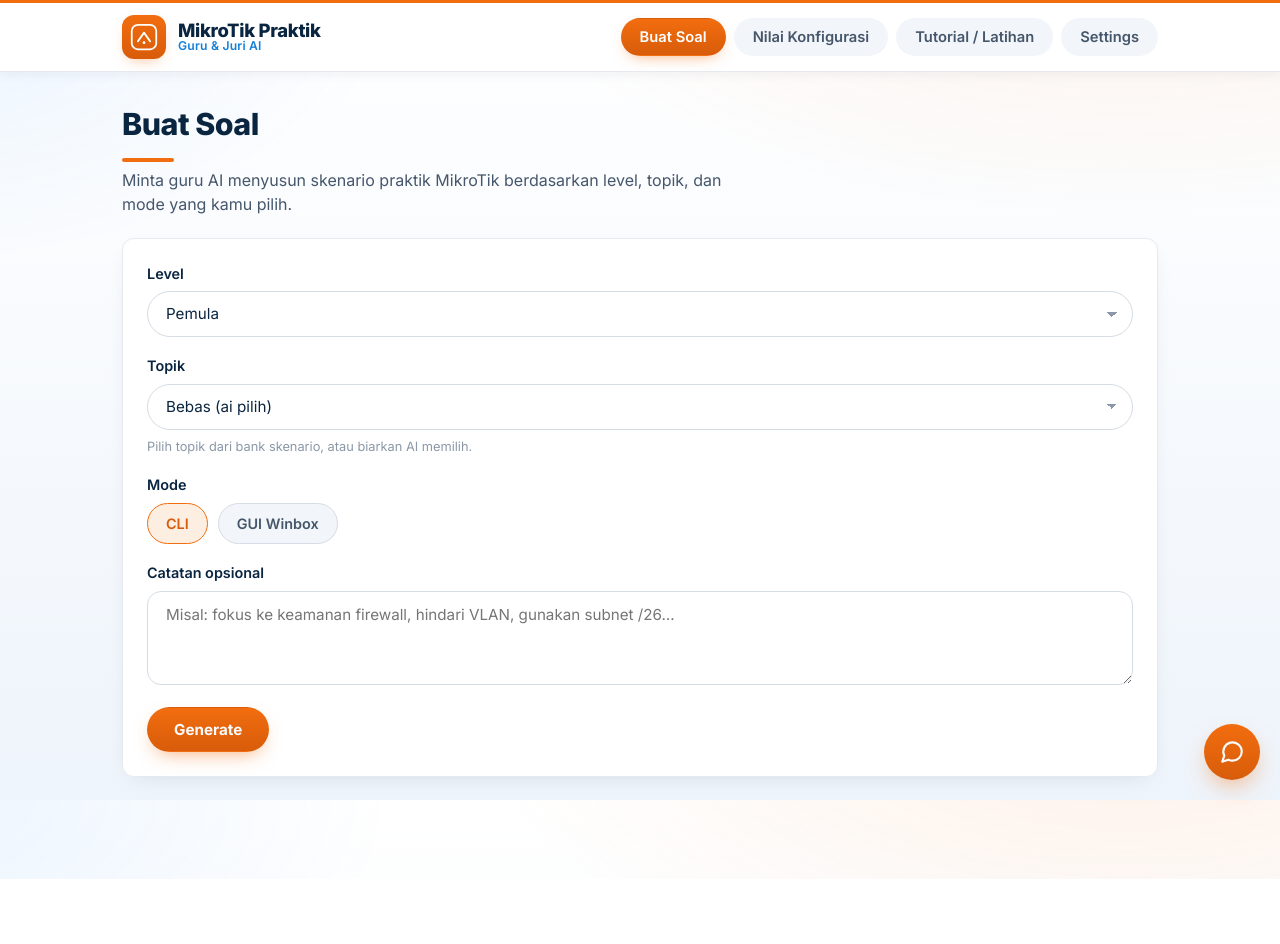
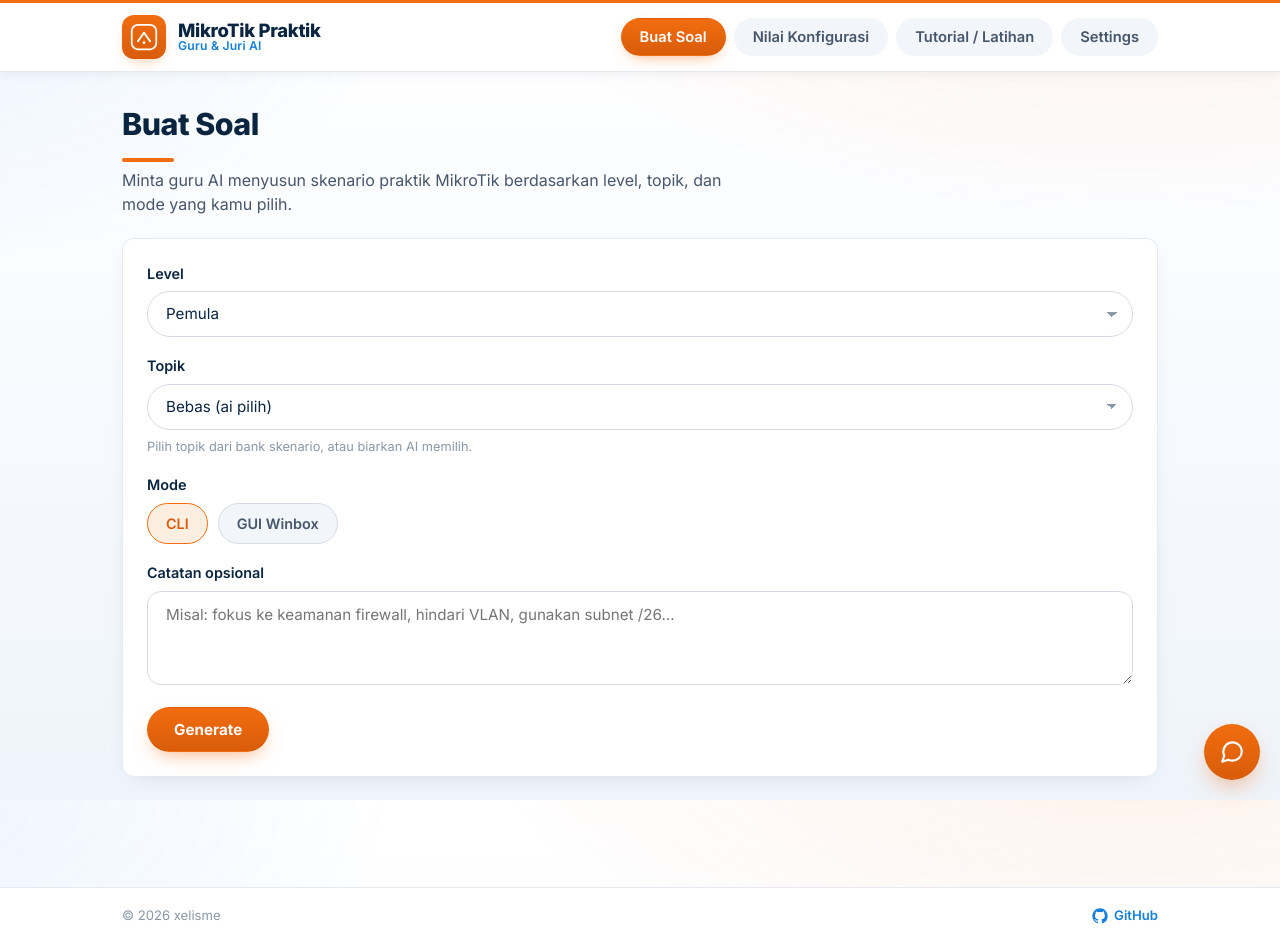
Before and after one commit to xelisme/MikroTik-Praktik, a website: page public/index.html in a window 1280 px wide. Before the commit the page ends 879 px from the top, so only its background shows below. Drawn offline with Linux system fonts and the light colour scheme; no server answers.

Commit message:
feat: copyright footer + 30-min LLM key auto-clear
- Add site footer with © 2026 xelisme and GitHub link (ruangguru style)
- LLM credentials auto-expire 30 min after being saved: store.js sets
  expiresAt on save and wipes the key from disk on lapse; settings routes
  expose expiresAt; llm.js omits Authorization when no key is set
- Add Settings-panel note explaining the auto-clear

```diff
--- a/public/index.html
+++ b/public/index.html
@@ -320,10 +320,22 @@
           </div>
         </form>
         <p class="note">Catatan: API key tidak pernah dikirim kembali oleh server. Status di atas hanya menunjukkan apakah sudah terkonfigurasi.</p>
+        <p class="note">🔒 Kunci API akan otomatis dihapus setelah 30 menit untuk keamanan, lalu perlu dimasukkan kembali.</p>
       </div>
     </section>
 
   </main>
+
+  <!-- Copyright footer -->
+  <footer class="site-footer">
+    <div class="site-footer__inner">
+      <span class="site-footer__copy">© 2026 xelisme</span>
+      <a class="site-footer__link" href="https://github.com/xelisme" target="_blank" rel="noopener">
+        <svg viewBox="0 0 24 24" width="16" height="16" aria-hidden="true" fill="currentColor"><path d="M12 .5C5.7.5.5 5.7.5 12c0 5.1 3.3 9.4 7.9 10.9.6.1.8-.2.8-.5v-2c-3.2.7-3.9-1.4-3.9-1.4-.5-1.3-1.3-1.7-1.3-1.7-1-.7.1-.7.1-.7 1.1.1 1.7 1.1 1.7 1.1 1 1.7 2.6 1.2 3.3.9.1-.7.4-1.2.7-1.5-2.6-.3-5.3-1.3-5.3-5.7 0-1.3.5-2.3 1.2-3.1-.1-.3-.5-1.5.1-3.1 0 0 1-.3 3.3 1.2a11.5 11.5 0 0 1 6 0C17 4.7 18 5 18 5c.6 1.6.2 2.8.1 3.1.8.8 1.2 1.8 1.2 3.1 0 4.4-2.7 5.4-5.3 5.7.4.4.8 1.1.8 2.2v3.3c0 .3.2.6.8.5A11.5 11.5 0 0 0 23.5 12C23.5 5.7 18.3.5 12 .5Z"/></svg>
+        GitHub
+      </a>
+    </div>
+  </footer>
 
   <!-- Toast container -->
   <div class="toast-wrap" id="toast-wrap" aria-live="polite"></div>
--- a/public/style.css
+++ b/public/style.css
@@ -543,6 +543,36 @@ select:focus, input:focus, textarea:focus {
 .chat__input textarea { flex: 1; resize: none; min-height: 42px; max-height: 120px; line-height: 1.45; }
 .chat__send { flex: 0 0 auto; }
 
+/* ===================== Footer ===================== */
+.site-footer {
+  border-top: 1px solid var(--line);
+  background: #fff;
+  margin-top: 8px;
+}
+.site-footer__inner {
+  max-width: 1080px;
+  margin: 0 auto;
+  padding: 18px 22px;
+  display: flex;
+  align-items: center;
+  justify-content: space-between;
+  gap: 12px;
+  flex-wrap: wrap;
+}
+.site-footer__copy { font-size: .82rem; color: var(--ink-faint); }
+.site-footer__link {
+  display: inline-flex;
+  align-items: center;
+  gap: 6px;
+  font-size: .82rem;
+  font-weight: 600;
+  color: var(--secondary-700);
+  text-decoration: none;
+  transition: color .14s ease;
+}
+.site-footer__link:hover { color: var(--primary); }
+.site-footer__link svg { display: block; }
+
 /* ===================== Responsive ===================== */
 @media (max-width: 720px) {
   .app-header__inner { padding: 10px 16px; }
@@ -556,4 +586,5 @@ select:focus, input:focus, textarea:focus {
 @media (max-width: 480px) {
   .combo { flex-direction: column; align-items: stretch; }
   .combo__sep { text-align: center; }
+  .site-footer__inner { flex-direction: column; text-align: center; gap: 8px; }
 }
--- a/server.js
+++ b/server.js
@@ -18,7 +18,7 @@ app.use(express.static(PUBLIC));
 // ---- Settings ----
 app.get('/api/settings', (req, res) => {
   const s = store.getSettings();
-  res.json({ configured: s.configured, baseURL: s.baseURL, model: s.model });
+  res.json({ configured: s.configured, baseURL: s.baseURL, model: s.model, expiresAt: s.expiresAt });
 });
 app.post('/api/settings', (req, res) => {
   const { baseURL, apiKey, model } = req.body || {};
@@ -28,7 +28,7 @@ app.post('/api/settings', (req, res) => {
   const toSave = { baseURL, model };
   if (apiKey !== undefined && apiKey !== '') toSave.apiKey = apiKey;
   store.saveSettings(toSave);
-  res.json({ ok: true });
+  res.json({ ok: true, expiresAt: store.getSettings().expiresAt });
 });
 
 // ---- Scenario templates (from bank-skenario) ----
--- a/src/llm.js
+++ b/src/llm.js
@@ -48,9 +48,11 @@ async function chat(messages, opts = {}) {
     body.max_tokens = opts.maxTokens || 8192;
   }
 
+  const headers = { 'Content-Type': 'application/json' };
+  if (s.apiKey) headers['Authorization'] = 'Bearer ' + s.apiKey;
   const res = await fetch(url, {
     method: 'POST',
-    headers: { 'Content-Type': 'application/json', 'Authorization': 'Bearer ' + s.apiKey },
+    headers,
     body: JSON.stringify(body)
   });
   if (!res.ok) {
```
Also changed, not shown: src/store.js (+24 -2 lines).
